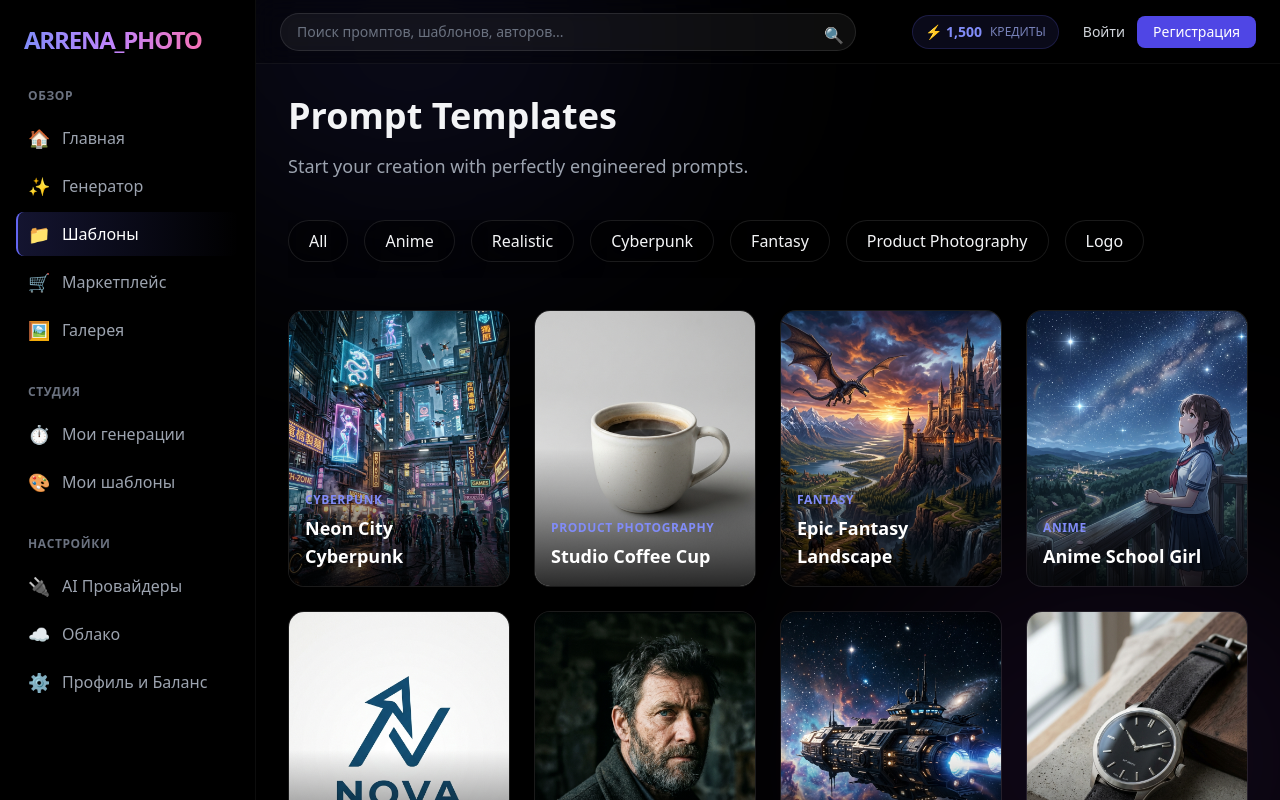
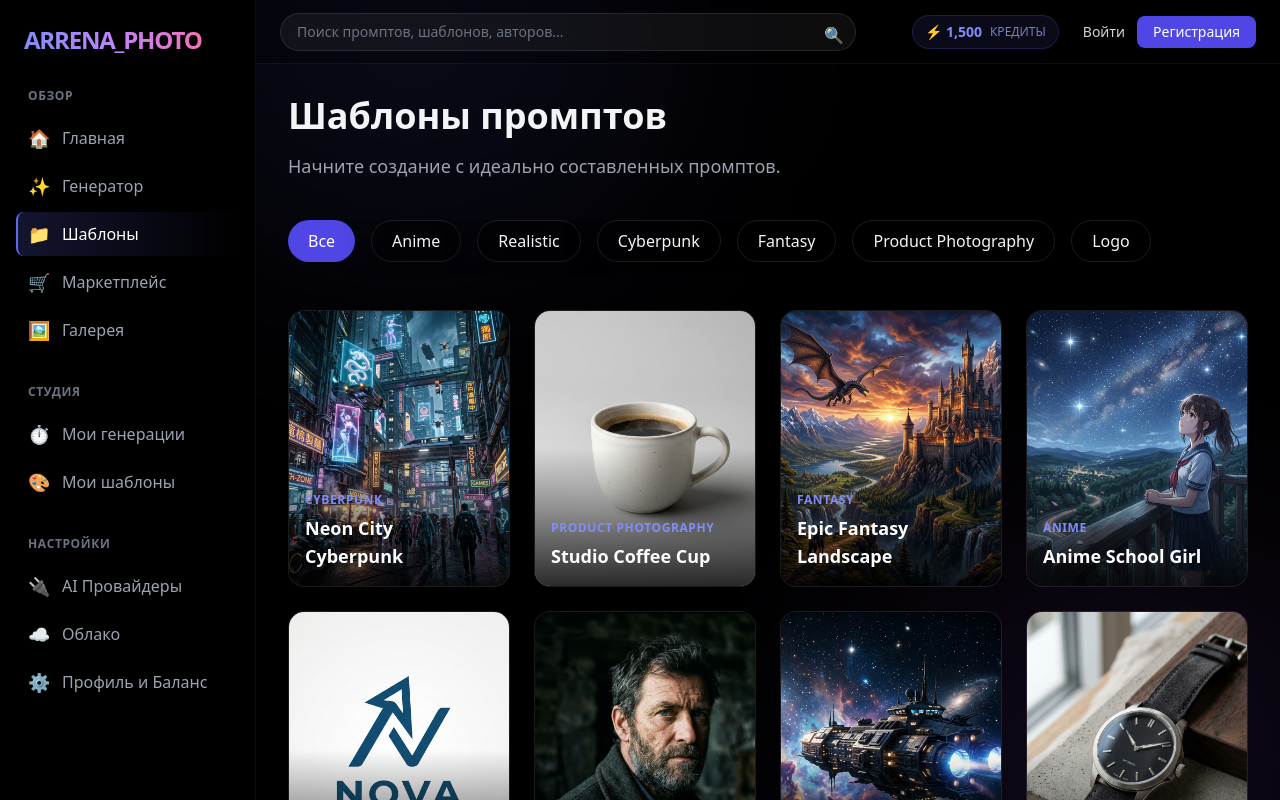
Before and after one commit to Hakob2003/Arrena_Photo, a Next.js app in the folder apps/frontend/: page /templates in a window 1280 px wide. Built offline with nearby package versions, Linux system fonts and the light colour scheme; no server answers.

Commit message:
feat(frontend): implement template filter and translate to Russian

```diff
--- a/apps/frontend/app/templates/page.tsx
+++ b/apps/frontend/app/templates/page.tsx
@@ -3,6 +3,8 @@ import React from 'react';
 import { motion } from 'framer-motion';
 
 export default function TemplatesPage() {
+  const [selectedCategory, setSelectedCategory] = React.useState('Все');
+
   const categories = ['Anime', 'Realistic', 'Cyberpunk', 'Fantasy', 'Product Photography', 'Logo'];
   const mockTemplates = [
     { id: 1, name: 'Neon City Cyberpunk', category: 'Cyberpunk', cover: '/mock/neon_cyberpunk.png' },
@@ -19,23 +21,35 @@ export default function TemplatesPage() {
     { id: 12, name: 'Bakery Logo', category: 'Logo', cover: '/mock/bakery_logo.png' },
   ];
 
+  const filteredTemplates = selectedCategory === 'Все'
+    ? mockTemplates
+    : mockTemplates.filter(t => t.category === selectedCategory);
+
   return (
     <div className="p-8 max-w-7xl mx-auto">
       <div className="mb-10">
-        <h1 className="text-4xl font-bold mb-4">Prompt Templates</h1>
-        <p className="text-gray-400 text-lg">Start your creation with perfectly engineered prompts.</p>
+        <h1 className="text-4xl font-bold mb-4">Шаблоны промптов</h1>
+        <p className="text-gray-400 text-lg">Начните создание с идеально составленных промптов.</p>
       </div>
 
       <div className="flex gap-4 overflow-x-auto pb-4 mb-8 custom-scrollbar">
-        {['All', ...categories].map(c => (
-          <button key={c} className="px-5 py-2 glass rounded-full whitespace-nowrap hover:bg-white/10 transition-colors">
+        {['Все', ...categories].map(c => (
+          <button
+            key={c}
+            onClick={() => setSelectedCategory(c)}
+            className={`px-5 py-2 rounded-full whitespace-nowrap transition-colors ${
+              selectedCategory === c
+                ? 'bg-indigo-600 text-white'
+                : 'glass hover:bg-white/10'
+            }`}
+          >
             {c}
           </button>
         ))}
       </div>
 
       <div className="grid grid-cols-1 sm:grid-cols-2 md:grid-cols-3 lg:grid-cols-4 gap-6">
-        {mockTemplates.map((t, i) => (
+        {filteredTemplates.map((t, i) => (
           <motion.div
             key={t.id}
             initial={{ opacity: 0, y: 20 }}
```
